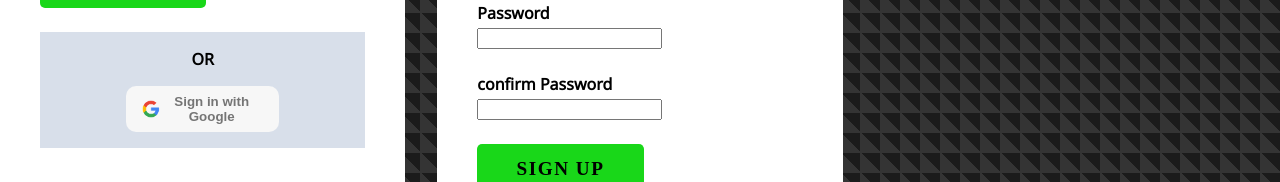
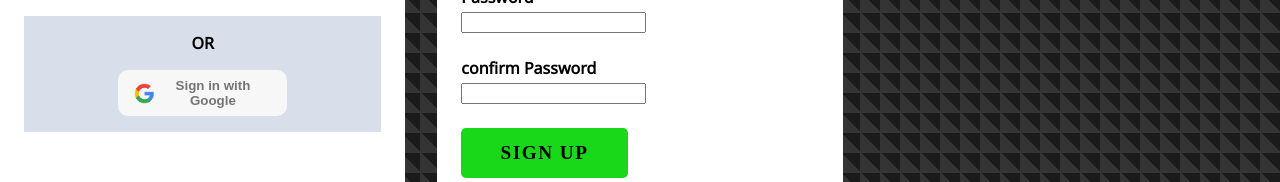
Before and after one commit to WesloTheWeb/RRS_project_1, a React (Create React App) app: page /login in a window 1280 px wide. Shown: the part 527-709 px from the top of the page. Built offline with nearby package versions, Linux system fonts and the light colour scheme; no server answers.

Commit message:
Sign in now works remembering username and password within the database

```diff
--- a/src/containers/Sign-in/SignIn.js
+++ b/src/containers/Sign-in/SignIn.js
@@ -2,7 +2,7 @@ import { React, useState } from 'react';
 import CustomButton from '../../components/CustomButton/CustomButton';
 import ThirdPartyLoginButton from '../../components/ThirdPartyLoginButton/ThirdPartyLoginButton';
 import { googleLogo } from '../../assets';
-import { signInWithGoogle } from '../../firebase/firebase.utils';
+import { auth, signInWithGoogle } from '../../firebase/firebase.utils';
 import classes from '../../pages/LoginPage/LoginPage.module.scss';
 
 const { terminalUIBlock, loginCommon, thirdPartyContainer } = classes;
@@ -13,13 +13,21 @@ const SignIn = (props) => {
         password: ''
     });
 
-    const handleSubmit = (e) => {
+    const handleSubmit = async (e) => {
         e.preventDefault();
-        setForm({
-            email: '',
-            password: '',
-        });
-    }
+        // Destructuring is key here to pass the data along from our state.
+        const {email, password, message} = form;
+
+        try {
+            await auth.signInWithEmailAndPassword(email, password);
+            setForm({
+                email: '',
+                password: '',
+            });
+        } catch (error) {
+            console.log(error);
+        }
+    };
 
     const handleChange = (e) => {
         setForm({ ...form, [e.target.name]: e.target.value });
@@ -37,7 +45,7 @@ const SignIn = (props) => {
                 <CustomButton>Sign in</CustomButton>
                 <div className={thirdPartyContainer}>
                     <p>OR</p>
-                    <ThirdPartyLoginButton title="Google" image={googleLogo} onClick={signInWithGoogle}></ThirdPartyLoginButton>
+                    <ThirdPartyLoginButton type="button" title="Google" image={googleLogo} onClick={signInWithGoogle}></ThirdPartyLoginButton>
                 </div>
 
             </form>
--- a/src/pages/LoginPage/LoginPage.module.scss
+++ b/src/pages/LoginPage/LoginPage.module.scss
@@ -9,7 +9,7 @@
 
 .terminalUIBlock {
     background-color: $white;
-    padding: 2.5rem;
+    padding: 1.5rem;
     margin: 0 auto;
     border-radius: 10px;
 }
```
